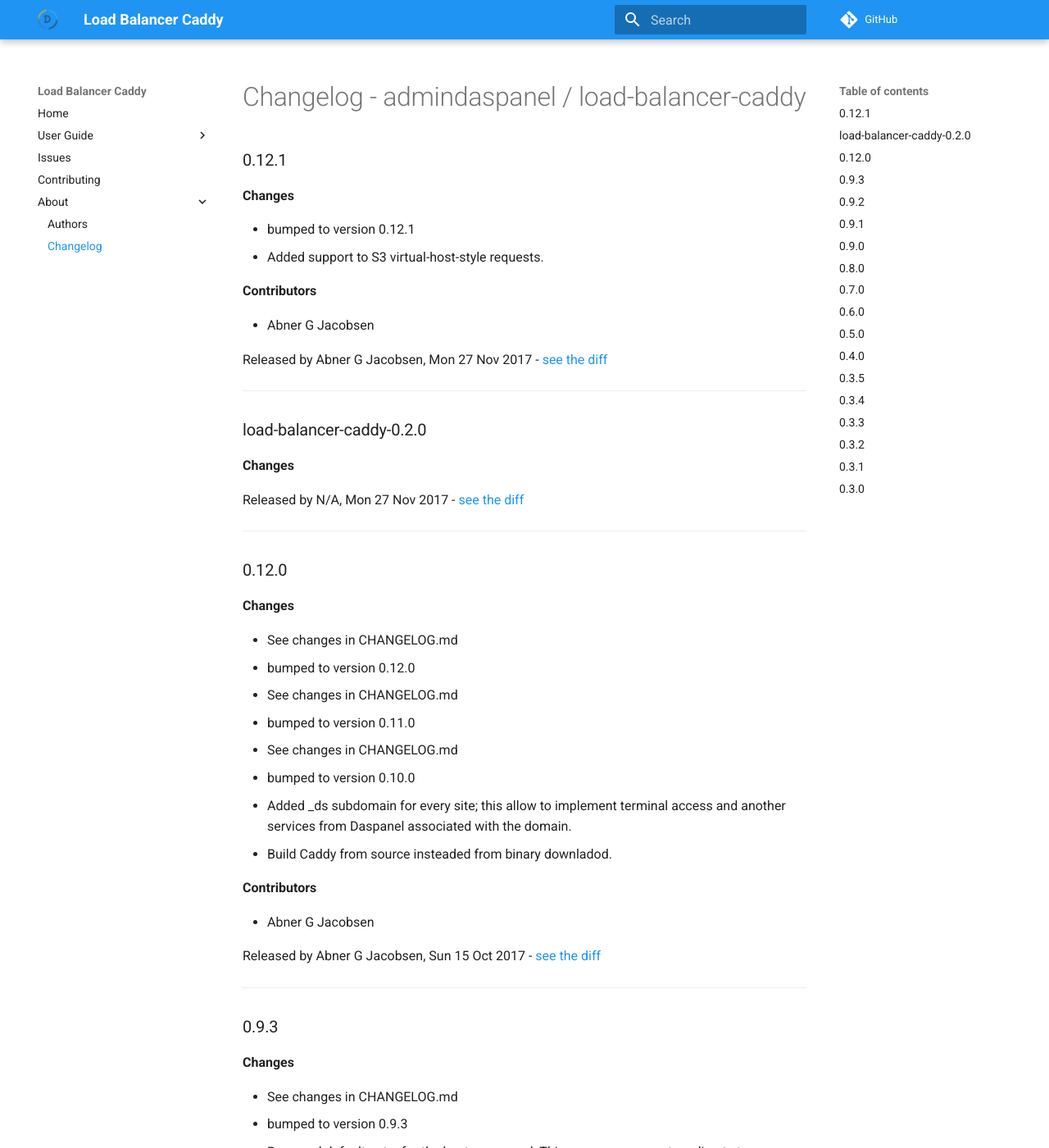
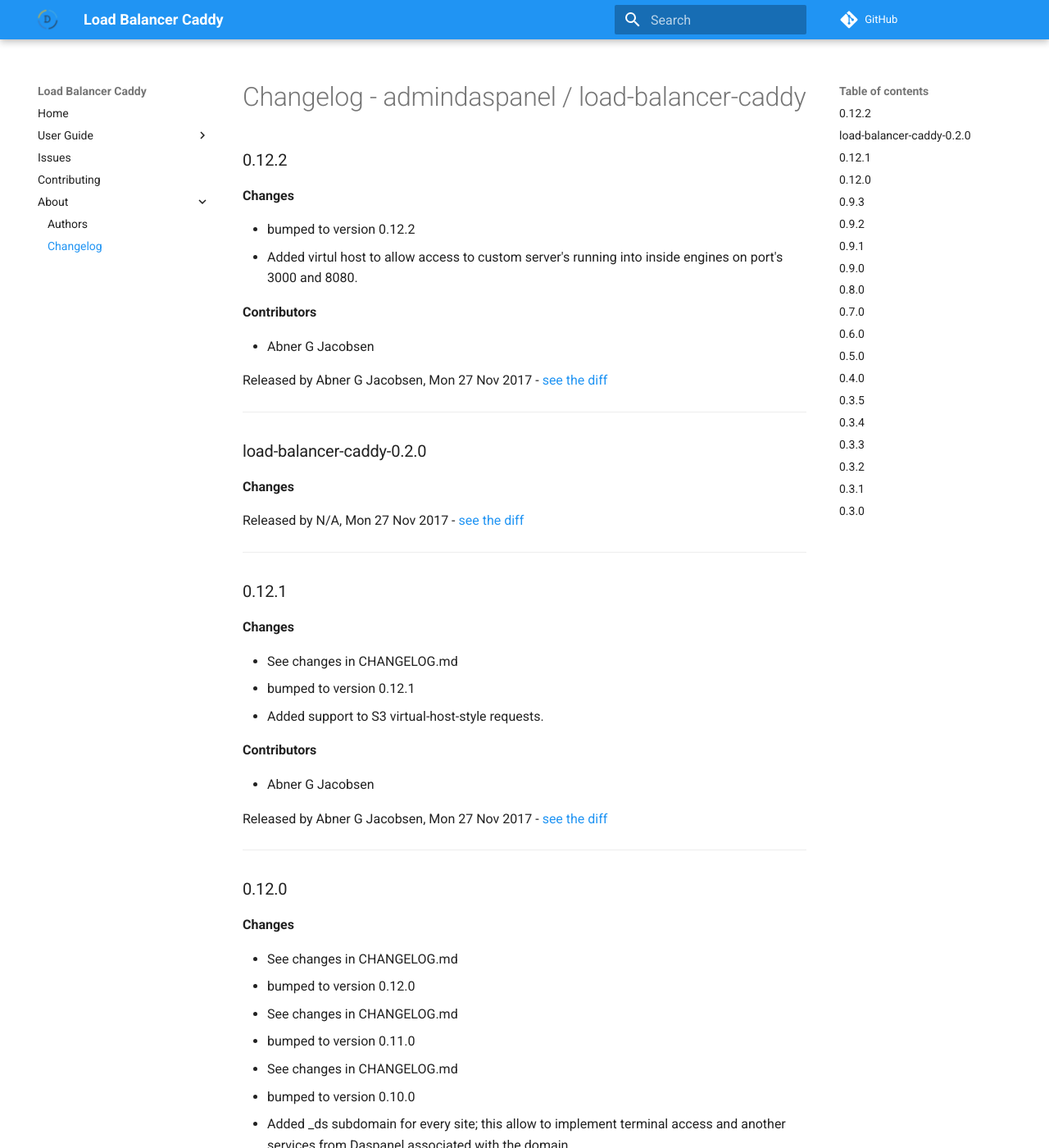
Before and after one commit to daspanel/load-balancer-caddy, an MkDocs documentation site: the page built from docs/changelog.md, in a window 1280 px wide and 1400 px high. Shown: the whole window at 82% size. Built offline with MkDocs 1.6.1 and Material for MkDocs 9.7.7, drawn with Linux system fonts in a browser that asks for light colours; comment, search, counter and statistics services are not loaded; old or Windows-style settings are respelled for this version of MkDocs.

Commit message:
See changes in CHANGELOG.md

```diff
--- a/docs/changelog.md
+++ b/docs/changelog.md
@@ -1,8 +1,31 @@
 # Changelog - admindaspanel / load-balancer-caddy
+
+### 0.12.2
+__Changes__
+
+- bumped to version 0.12.2
+- Added virtul host to allow access to custom server's running into inside engines on port's 3000 and 8080.
+
+__Contributors__
+
+- Abner G Jacobsen
+
+Released by Abner G Jacobsen, Mon 27 Nov 2017 -
+[see the diff](https://github.com/admindaspanel/load-balancer-caddy/compare/0.12.1...0.12.2#diff)
+______________
+
+### load-balancer-caddy-0.2.0
+__Changes__
+
+
+Released by N/A, Mon 27 Nov 2017 -
+[see the diff](https://github.com/admindaspanel/load-balancer-caddy/compare/...#diff)
+______________
 
 ### 0.12.1
 __Changes__
 
+- See changes in CHANGELOG.md
 - bumped to version 0.12.1
 - Added support to S3 virtual-host-style requests.
 
```
Also changed, not shown: other parts of docs/changelog.md (+0 -8 lines), CHANGELOG.md (+23 -8 lines).
